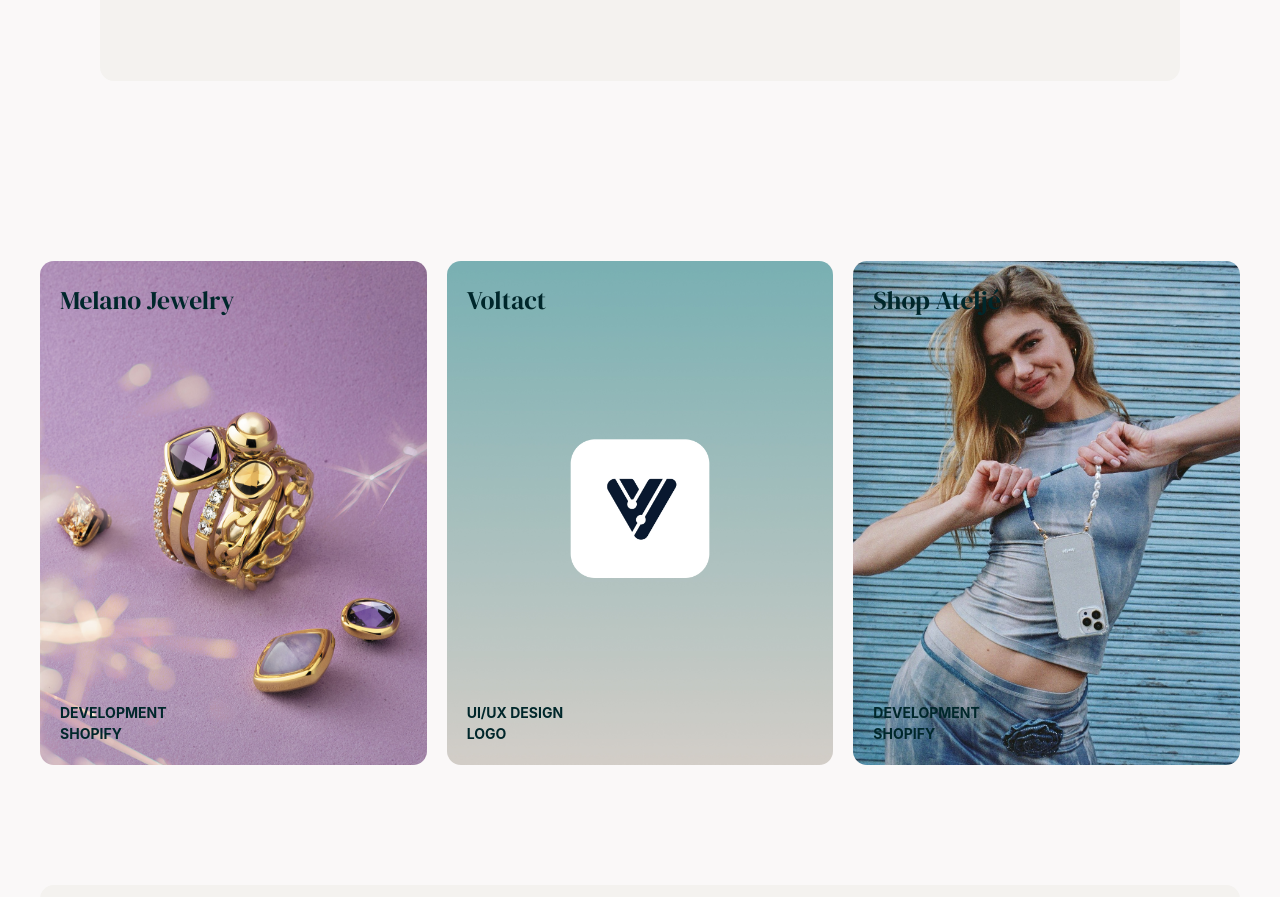
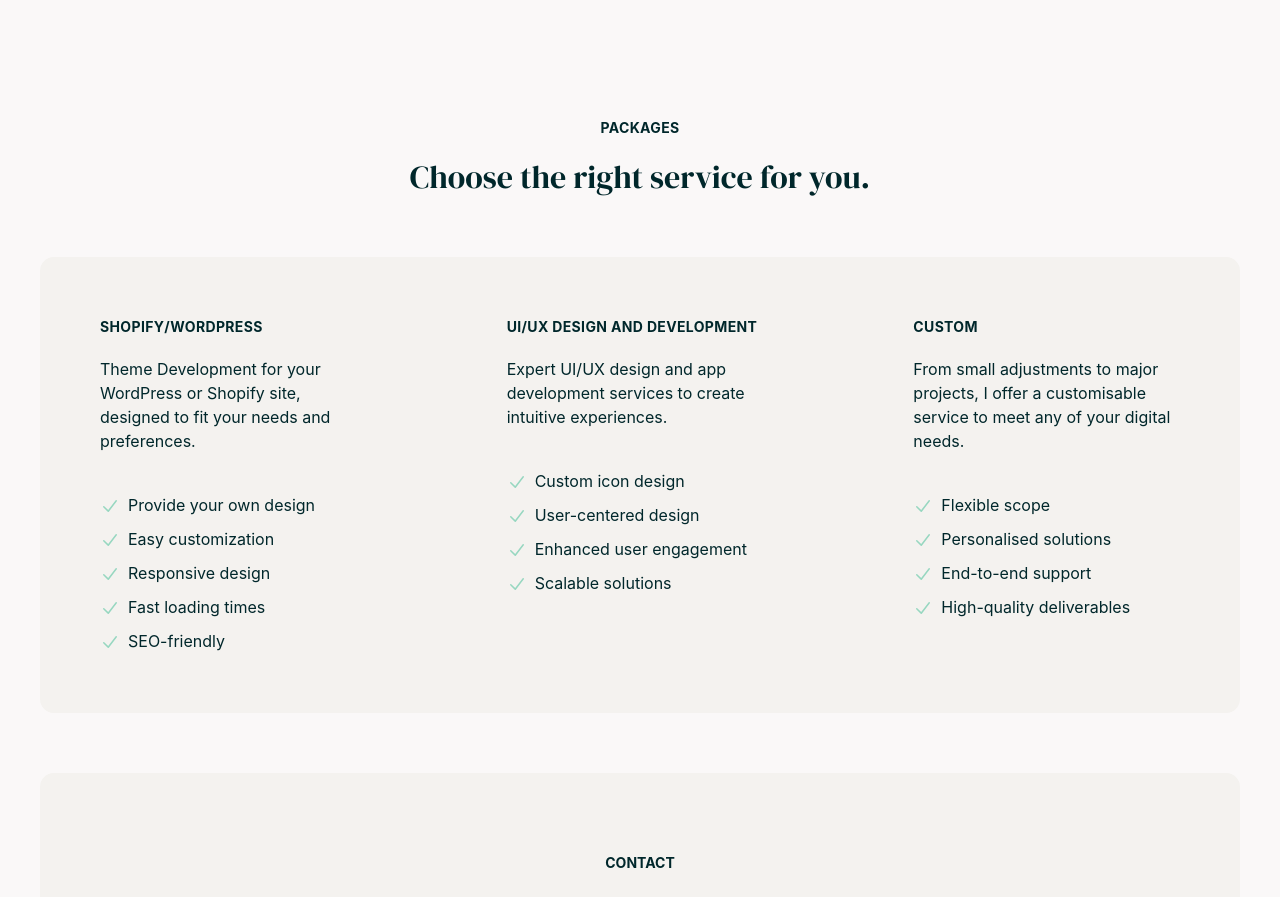
Before and after one commit to maureengayet/studio-maureen2.2, a React (Create React App) app: page / in a window 1280 px wide. Shown: the part 1978-2875 px from the top of the page. Built offline with nearby package versions, Linux system fonts and the light colour scheme.

Commit message:
Add layer for small caps, move contactForm

```diff
--- a/src/App.js
+++ b/src/App.js
@@ -4,6 +4,7 @@
 import Intro from "./Sections/Intro/Intro";
 import Services from "./Sections/Services/Services";
 import Work from "./Sections/Work/Work";
+import Pricing from "./Sections/Pricing/Pricing";
 import Contact from "./Sections/Contact/Contact";
 import React, { useState, useEffect } from "react";
 
@@ -22,8 +23,9 @@
 		<div className={`App ${showLayout ? "show-layout" : ""}`}>
 			<Header />
 			<Intro />
-			<Services />
+			{/* <Services /> */}
 			<Work />
+			<Pricing />
 			<Contact />
 			<Footer />
 		</div>
--- a/src/Sections/Contact/Contact.js
+++ b/src/Sections/Contact/Contact.js
@@ -1,5 +1,5 @@
 import React from "react";
-import ContactForm from "../../Components/ToggleMode/ContactForm/ContactForm";
+import ContactForm from "../../Components/ContactForm/ContactForm";
 import styles from "./Contact.css";
 
 function Contact() {
--- /dev/null
+++ b/src/Sections/Pricing/Pricing.css
@@ -0,0 +1,33 @@
+.Pricing {
+	display: flex;
+	flex-direction: column;
+	row-gap: 60px;
+	margin: 60px 0;
+
+	.packages {
+		background-color: var(--bg-color-2);
+		display: flex;
+		flex-direction: row;
+		column-gap: 20px;
+		border-radius: var(--border-radius);
+
+		.package {
+			width: 100%;
+			padding: 60px;
+			flex-direction: column;
+			display: flex;
+			row-gap: 40px;
+
+			.description {
+				display: flex;
+				flex-direction: column;
+				row-gap: 20px;
+			}
+			ul {
+				display: flex;
+				flex-direction: column;
+				row-gap: 10px;
+			}
+		}
+	}
+}
--- /dev/null
+++ b/src/Sections/Pricing/Pricing.js
@@ -0,0 +1,93 @@
+import { styles } from "./Pricing.css";
+import { CheckIcon } from "@heroicons/react/20/solid";
+
+const Pricing = () => {
+	return (
+		<section className="Pricing">
+			<div className="section-header">
+				<p className="small-caps">Packages</p>
+				<h2>Choose the right service for you.</h2>
+			</div>
+			<div className="packages">
+				<div className="package">
+					<div className="description">
+						<h4 className="small-caps">Shopify/WordPress</h4>
+						<p>Theme Development for your WordPress or Shopify site, designed to fit your needs and preferences.</p>
+					</div>
+					<ul>
+						<li>
+							<CheckIcon class="size-5 text-accent inline mr-2" />
+							Provide your own design
+						</li>
+						<li>
+							<CheckIcon class="size-5 text-accent inline mr-2" />
+							Easy customization
+						</li>
+						<li>
+							<CheckIcon class="size-5 text-accent inline mr-2" />
+							Responsive design
+						</li>
+						<li>
+							<CheckIcon class="size-5 text-accent inline mr-2" />
+							Fast loading times
+						</li>
+						<li>
+							<CheckIcon class="size-5 text-accent inline mr-2" />
+							SEO-friendly
+						</li>
+					</ul>
+				</div>
+				<div class="package">
+					<div className="description">
+						<h4 className="small-caps">UI/UX Design and Development</h4>
+						<p>Expert UI/UX design and app development services to create intuitive experiences.</p>
+					</div>
+					<ul>
+						<li>
+							<CheckIcon class="size-5 text-accent inline mr-2" />
+							Custom icon design
+						</li>
+						<li>
+							<CheckIcon class="size-5 text-accent inline mr-2" />
+							User-centered design
+						</li>
+						<li>
+							<CheckIcon class="size-5 text-accent inline mr-2" />
+							Enhanced user engagement
+						</li>
+						<li>
+							<CheckIcon class="size-5 text-accent inline mr-2" />
+							Scalable solutions
+						</li>
+					</ul>
+				</div>
+				<div class="package">
+					<div className="description">
+						<h4 className="small-caps">Custom</h4>
+						<p>From small adjustments to major projects, I offer a customisable service to meet any of your digital needs.</p>
+					</div>
+					<ul>
+						<li>
+							<CheckIcon class="size-5 text-accent inline mr-2" />
+							Flexible scope
+						</li>
+						<li>
+							<CheckIcon class="size-5 text-accent inline mr-2" />
+							Personalised solutions
+						</li>
+						<li>
+							<CheckIcon class="size-5 text-accent inline mr-2" />
+							End-to-end support
+						</li>
+						<li>
+							<CheckIcon class="size-5 text-accent inline mr-2" />
+							High-quality deliverables
+						</li>
+					</ul>
+				</div>
+			</div>
+		</section>
+	);
+};
+
+export default Pricing;
--- a/src/Sections/Services/Services.js
+++ b/src/Sections/Services/Services.js
@@ -4,20 +4,20 @@
 	return (
 		<section className="Services">
 			<div class="section-header">
-				<p className="uppercase font-bold tracking-wide text-sm">Services</p>
+				<p className="small-caps">Services</p>
 				<h2>Services provided by me.</h2>
 			</div>
 			<div className="services-group">
 				<div className="service">
-					<h4 className="uppercase font-bold tracking-wide text-sm">Development</h4>
+					<h4 className="small-caps">Development</h4>
 					<p className="tracking-wide">Leveraging powerful frameworks like React and Angular to build dynamic and responsive websites.</p>
 				</div>
 				<div className="service">
-					<h4 className="uppercase font-bold tracking-wide text-sm">UI/UX Design</h4>
+					<h4 className="small-caps">UI/UX Design</h4>
 					<p className="tracking-wide">Crafting intuitive and visually appealing designs that improve user engagement and satisfaction.</p>
 				</div>
 				<div className="service">
-					<h4 className="uppercase font-bold tracking-wide text-sm">Shopify & WordPress</h4>
+					<h4 className="small-caps">Shopify & WordPress</h4>
 					<p className="tracking-wide">Providing custom themes and plugins to enhance your website's functionality.</p>
 				</div>
 			</div>
--- a/src/index.css
+++ b/src/index.css
@@ -16,10 +16,13 @@
 	--color-light-2: 244, 242, 239;
 	--color-dark: 0, 39, 43;
 	--color-dark-2: 6, 45, 49;
+	--color-light-accent: 151, 215, 192;
+	--color-dark-accent: 147, 88, 245;
 
 	--bg-color: rgb(var(--color-light));
 	--bg-color-2: rgb(var(--color-light-2));
 	--text-color: rgb(var(--color-dark));
+	--text-accent: rgb(var(--color-light-accent));
 }
 
 [data-theme="dark"] {
@@ -27,6 +30,7 @@
 	--bg-color: rgb(var(--color-dark));
 	--bg-color-2: rgb(var(--color-dark-2));
 	--text-color: rgb(var(--color-light));
+	--text-accent: rgb(var(--color-dark-accent));
 }
 
 @media screen and (max-width: 1000px) {
@@ -64,6 +68,10 @@
 	-moz-osx-font-smoothing: grayscale;
 	background-color: var(--bg-color);
 	color: var(--text-color);
+}
+
+.text-accent {
+	color: var(--text-accent);
 }
 
 .max-width {
--- a/tailwind.config.js
+++ b/tailwind.config.js
@@ -2,8 +2,7 @@
 module.exports = {
 	content: ["./src/**/*.{js,jsx,ts,tsx}"],
 	theme: {
-		extend: {
-		},
+		extend: {},
 	},
 	plugins: [],
 };
```
Also changed, not shown: src/Components/ContactForm/ContactForm.css (renamed from src/Components/ToggleMode/ContactForm/ContactForm.css), src/Components/ContactForm/ContactForm.js (renamed from src/Components/ToggleMode/ContactForm/ContactForm.js).
